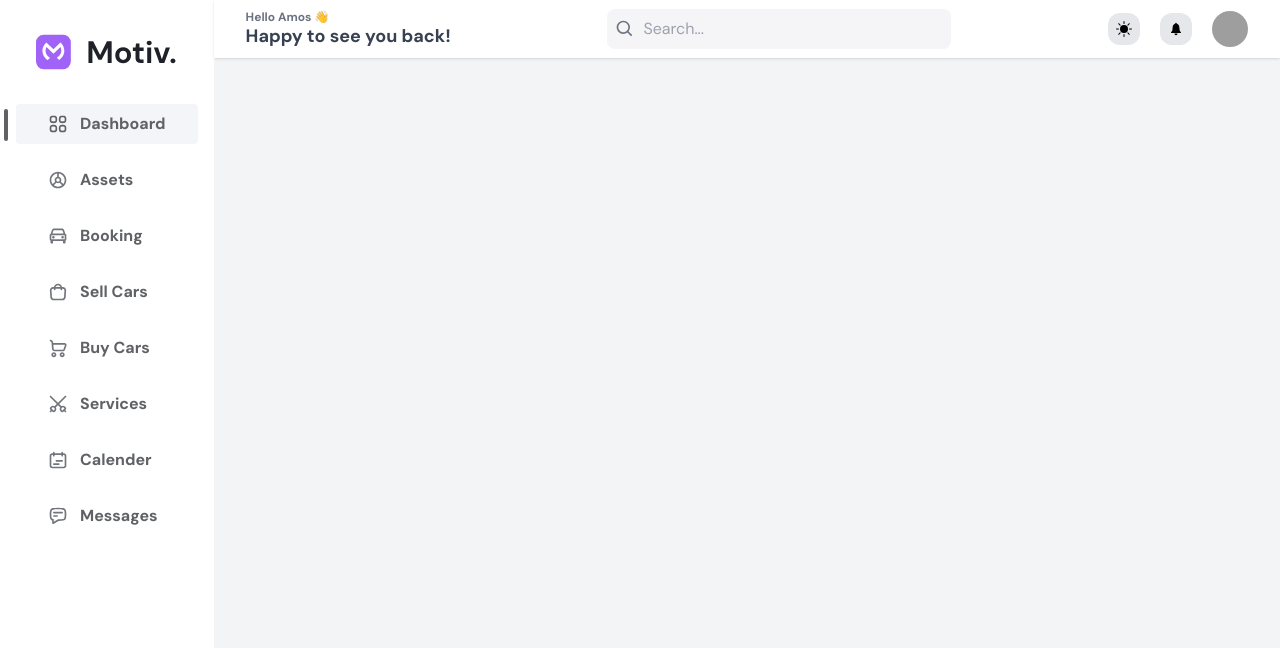
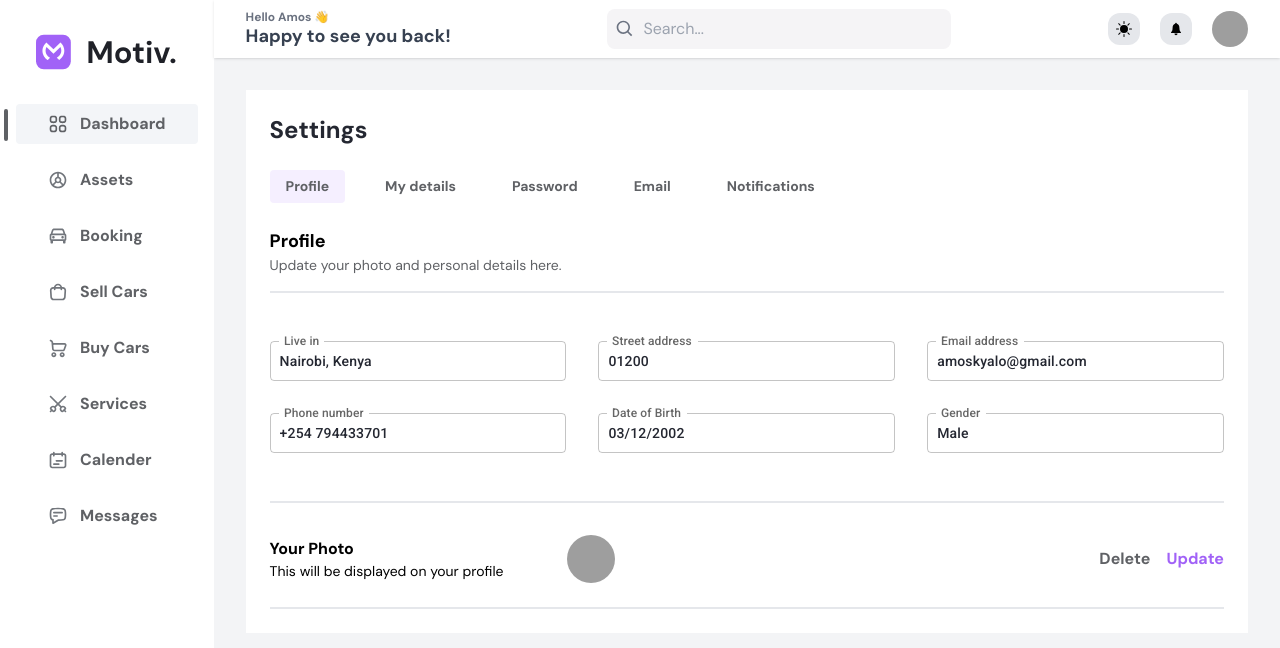
Before and after one commit to amoskyalo/Car-DashBoard-UI, a React (Create React App) app: page /settings in a window 1280 px wide. Shown: the top 648 px of the page. Built offline with nearby package versions, Linux system fonts and the light colour scheme; grey boxes are pictures that could not be loaded.

Commit message:
Settings page: Wroked on settings page

```diff
--- a/src/App.js
+++ b/src/App.js
@@ -6,8 +6,10 @@ import Booking from "./Pages/Booking";
 import SellCars from "./Pages/SellCars";
 import Calender from "./Pages/Calender";
 import Services from "./Pages/Services";
+import Settings from "./Pages/Settings";
 
 import { Routes, Route } from "react-router-dom";
+
 function App() {
   return (
     <div className="flex flex-row">
@@ -21,6 +23,7 @@ function App() {
           <Route path="/sell" element={<SellCars />} />
           <Route path="/calender" element={<Calender />} />
           <Route path="/services" element={<Services />} />
+          <Route path="/settings" element={<Settings />} />
         </Routes>
       </div>
     </div>
--- /dev/null
+++ b/src/Components/Profile/Profile.jsx
@@ -0,0 +1,122 @@
+import TextField from "@mui/material/TextField";
+import GridLayout from "../DisplayLayouts/GridLayout";
+import { createTheme, ThemeProvider } from "@mui/material/styles";
+import FlexLayout from "../DisplayLayouts/FlexLayout";
+
+const Profile = () => {
+  const theme = createTheme({
+    palette: {
+      primary: {
+        main: "#242731",
+      },
+    },
+  });
+
+  const inputs = [
+    {
+      label: "Live in",
+      defaultValue: "Nairobi, Kenya",
+    },
+    {
+      label: "Street address",
+      defaultValue: "01200",
+    },
+    {
+      label: "Email address",
+      defaultValue: "amoskyalo@gmail.com",
+    },
+    {
+      label: "Phone number",
+      defaultValue: "+254 794433701",
+    },
+    {
+      label: "Date of Birth",
+      defaultValue: "03/12/2002",
+    },
+    {
+      label: "Gender",
+      defaultValue: "Male",
+    },
+  ];
+
+  return (
+    <div className="space-y-8">
+      <div className="pb-4 border-b-2 border-gray-200">
+        <h2 className="font-semibold text-lg">Profile</h2>
+        <p className="text-primaryGray text-sm">
+          Update your photo and personal details here.
+        </p>
+      </div>
+      <ThemeProvider theme={theme}>
+        <div className="pb-12 pt-4 border-b-2 border-gray-200">
+          <GridLayout colCount={3}>
+            {inputs.map((el, i) => (
+              <TextField
+                key={i}
+                label={el.label}
+                id="outlined-size-small"
+                size="small"
+                color="primary"
+                defaultValue={el.defaultValue}
+                fullWidth
+                InputProps={{
+                  sx: {
+                    "&:hover fieldset": {
+                      border: "1px solid #7C7C8D!important",
+                      borderRadius: 1,
+                    },
+                    "&:focus-within fieldset, &:focus-visible fieldset": {
+                      border: "1px solid #7C7C8D!important",
+                    },
+                  },
+                }}
+                inputProps={{
+                  sx: {
+                    color: "#242731",
+                    fontSize: "14px",
+                    fontWeight: "normal",
+                    padding: "10px",
+                  },
+                }}
+                InputLabelProps={{
+                  sx: {
+                    color: "primary",
+                    fontWeight: "normal",
+                  },
+                }}
+              />
+            ))}
+          </GridLayout>
+        </div>
+      </ThemeProvider>
+
+      <div className="pb-6 border-b-2 border-gray-200">
+        <FlexLayout>
+          <FlexLayout className="!space-x-16">
+            <div>
+              <h2 className="font-semibold">Your Photo</h2>
+              <p className="text-[14px]">
+                This will be displayed on your profile
+              </p>
+            </div>
+            <img
+              src="https://avatars.githubusercontent.com/u/91586973?v=4"
+              alt=""
+              className="h-12 w-12 rounded-full"
+            />
+          </FlexLayout>
+          <FlexLayout>
+            <p className="text-primaryGray font-semibold cursor-pointer">
+              Delete
+            </p>
+            <p className="text-primaryColor font-semibold cursor-pointer">
+              Update
+            </p>
+          </FlexLayout>
+        </FlexLayout>
+      </div>
+    </div>
+  );
+};
+
+export default Profile;
--- a/src/Components/SideNav/SideNav.jsx
+++ b/src/Components/SideNav/SideNav.jsx
@@ -78,9 +78,9 @@ const SideNav = () => {
             {activeNavLink === index && (
               <p className="content before:top-[0.1rem] lg:before:top-[0.3rem]"></p>
             )}
-            <div className="flex flex-row items-center justify-center gap-3 lg:justify-start lg:px-4">
+            <div className="flex flex-row items-center justify-center gap-3 w-max lg:justify-start lg:px-4">
               <img src={navLink.icon} alt="" />
-              <h2 className="font-semibold text-[16px] md:hidden lg:block">
+              <h2 className="font-semibold text-[16px] flex-1 md:hidden lg:block">
                 {navLink.name}
               </h2>
             </div>
--- /dev/null
+++ b/src/Pages/Settings.jsx
@@ -0,0 +1,47 @@
+import { useState } from "react";
+import Container from "../Components/Container/Container";
+import FlexLayout from "../Components/DisplayLayouts/FlexLayout";
+import Heading from "../Components/Heading/Heading";
+import Profile from "../Components/Profile/Profile";
+
+const Settings = () => {
+  const [active, setActive] = useState(0);
+  return (
+    <Container>
+      <div className="bg-white p-6 space-y-6">
+        <Heading title="Settings" />
+        <FlexLayout className="!justify-start !space-x-6">
+          {["Profile", "My details", "Password", "Email", "Notifications"].map(
+            (el, i) => (
+              <p
+                key={i}
+                onClick={() => setActive(i)}
+                className={`text-primaryGray font-semibold py-1.5 px-4 rounded text-[14px] cursor-pointer ${
+                  i === active ? `bg-[#A162F71A]` : ``
+                }`}
+              >
+                {el}
+              </p>
+            )
+          )}
+        </FlexLayout>
+        {active === 0 && <Profile />}
+
+        {active !== 0 && (
+          <div className="py-4">
+            <img
+              src="https://st3.depositphotos.com/1001599/32031/v/600/depositphotos_320313024-stock-illustration-digital-presentation-concept-vector-illustration.jpg"
+              alt=""
+              className="mx-auto"
+            />
+            <p className="text-[16px] font-semibold text-primaryGray text-center">
+              Page under maintainance!
+            </p>
+          </div>
+        )}
+      </div>
+    </Container>
+  );
+};
+
+export default Settings;
```
Also changed, not shown: 1 other file (tests, documents, lock files or other folders).
